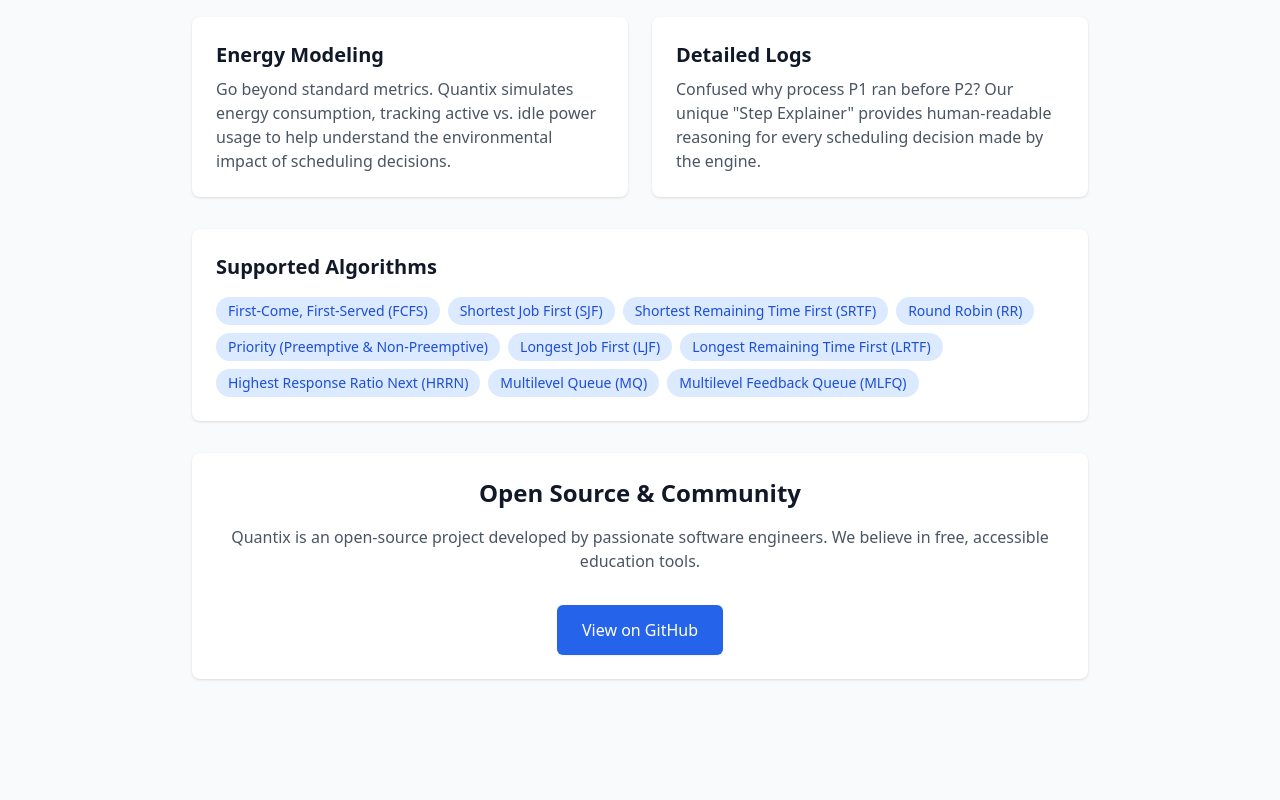
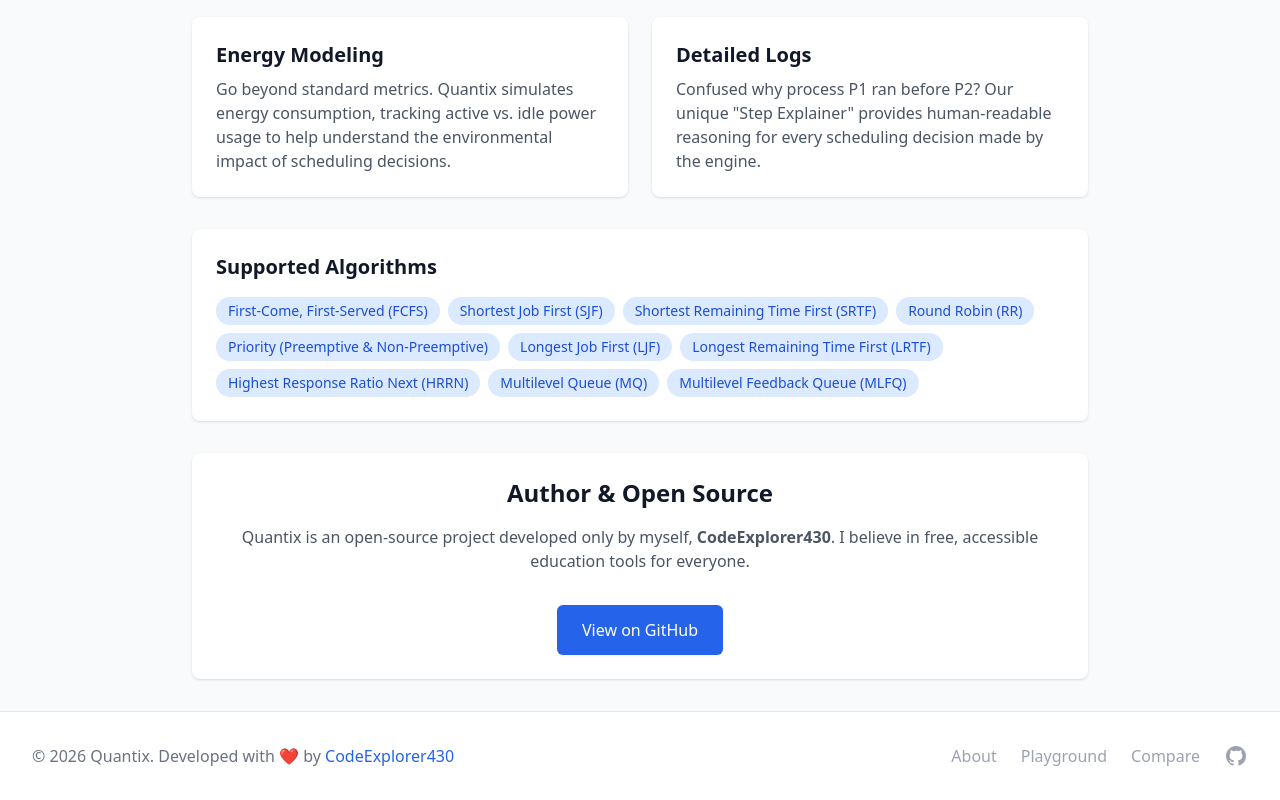
Before and after one commit to CodeExplorer430/cpu-scheduling-visualizer, a React (Vite) app in the folder frontend/: page /about in a window 1280 px wide. Shown: the part 819-1619 px from the top of the page. Before the commit the page ends 1530 px from the top, so only its background shows below. Built offline with nearby package versions, Linux system fonts and the light colour scheme.

Commit message:
docs: update mission statement and author info on About page, and add global Footer

```diff
--- a/frontend/src/App.tsx
+++ b/frontend/src/App.tsx
@@ -11,6 +11,7 @@
 import { ThemeProvider } from './context/ThemeContext';
 import { AuthProvider } from './context/AuthContext';
 import { Header } from './components/layout/Header';
+import { Footer } from './components/layout/Footer';
 
 // --- Initial Data ---
 const initialProcesses: Process[] = [
@@ -28,6 +29,7 @@
       <main className="flex-1 max-w-7xl w-full mx-auto px-4 sm:px-6 lg:px-8 py-4 sm:py-8">
         {children}
       </main>
+      <Footer />
     </div>
   );
 }
--- /dev/null
+++ b/frontend/src/components/layout/Footer.tsx
@@ -0,0 +1,65 @@
+import React from 'react';
+import { Link } from 'react-router-dom';
+import { useTranslation } from 'react-i18next';
+
+export const Footer: React.FC = () => {
+  const { t } = useTranslation();
+  const currentYear = new Date().getFullYear();
+
+  return (
+    <footer className="bg-white dark:bg-gray-800 border-t border-gray-200 dark:border-gray-700 transition-colors duration-200">
+      <div className="max-w-7xl mx-auto py-8 px-4 sm:px-6 lg:px-8">
+        <div className="md:flex md:items-center md:justify-between">
+          <div className="flex justify-center space-x-6 md:order-2">
+            <Link
+              to="/about"
+              className="text-gray-400 hover:text-gray-500 dark:hover:text-gray-300 transition-colors"
+            >
+              {t('nav.about')}
+            </Link>
+            <Link
+              to="/"
+              className="text-gray-400 hover:text-gray-500 dark:hover:text-gray-300 transition-colors"
+            >
+              {t('nav.playground')}
+            </Link>
+            <Link
+              to="/compare"
+              className="text-gray-400 hover:text-gray-500 dark:hover:text-gray-300 transition-colors"
+            >
+              {t('nav.compare')}
+            </Link>
+            <a
+              href="https://github.com/CodeExplorer430/quantix"
+              target="_blank"
+              rel="noreferrer"
+              className="text-gray-400 hover:text-gray-500 dark:hover:text-gray-300 transition-colors"
+            >
+              <span className="sr-only">GitHub</span>
+              <svg className="h-6 w-6" fill="currentColor" viewBox="0 0 24 24">
+                <path
+                  fillRule="evenodd"
+                  d="M12 2C6.477 2 2 6.484 2 12.017c0 4.425 2.865 8.18 6.839 9.504.5.092.682-.217.682-.483 0-.237-.008-.868-.013-1.703-2.782.605-3.369-1.343-3.369-1.343-.454-1.158-1.11-1.466-1.11-1.466-.908-.62.069-.608.069-.608 1.003.07 1.531 1.032 1.531 1.032.892 1.53 2.341 1.088 2.91.832.092-.647.35-1.088.636-1.338-2.22-.253-4.555-1.113-4.555-4.951 0-1.093.39-1.988 1.029-2.688-.103-.253-.446-1.272.098-2.65 0 0 .84-.27 2.75 1.026A9.564 9.564 0 0112 6.844c.85.004 1.705.115 2.504.337 1.909-1.296 2.747-1.027 2.747-1.027.546 1.379.202 2.398.1 2.651.64.7 1.028 1.595 1.028 2.688 0 3.848-2.339 4.695-4.566 4.943.359.309.678.92.678 1.855 0 1.338-.012 2.419-.012 2.747 0 .268.18.58.688.482A10.019 10.019 0 0022 12.017C22 6.484 17.522 2 12 2z"
+                  clipRule="evenodd"
+                />
+              </svg>
+            </a>
+          </div>
+          <div className="mt-8 md:mt-0 md:order-1">
+            <p className="text-center text-base text-gray-500 dark:text-gray-400">
+              &copy; {currentYear} Quantix. Developed with ❤️ by{' '}
+              <a
+                href="https://github.com/CodeExplorer430"
+                target="_blank"
+                rel="noreferrer"
+                className="font-medium text-blue-600 dark:text-blue-400 hover:underline"
+              >
+                CodeExplorer430
+              </a>
+            </p>
+          </div>
+        </div>
+      </div>
+    </footer>
+  );
+};
--- a/frontend/src/pages/About.tsx
+++ b/frontend/src/pages/About.tsx
@@ -21,11 +21,11 @@
       {/* Mission */}
       <Card>
         <div className="prose dark:prose-invert max-w-none">
-          <h2 className="text-2xl font-bold mb-4 flex items-center">
-            <span className="text-blue-500 mr-2">Target</span> Mission
+          <h2 className="text-2xl font-bold mb-4 flex items-center text-gray-900 dark:text-white">
+            <span className="text-blue-500 mr-2">Our</span> Mission
           </h2>
           <p className="text-gray-700 dark:text-gray-300 leading-relaxed">
-            Operating Systems concepts can be abstract and difficult to grasp. **Quantix** bridges
+            Operating Systems concepts can be abstract and difficult to grasp. <strong>Quantix</strong> bridges
             the gap between theory and practice by providing a visual, interactive platform to
             explore how CPU schedulers work under the hood. Whether you're analyzing the efficiency
             of Round Robin or the complexity of Multilevel Feedback Queues, Quantix offers a
@@ -101,10 +101,10 @@
       {/* Team / Open Source */}
       <Card>
         <div className="text-center space-y-4">
-          <h2 className="text-2xl font-bold">Open Source & Community</h2>
+          <h2 className="text-2xl font-bold text-gray-900 dark:text-white">Author & Open Source</h2>
           <p className="text-gray-600 dark:text-gray-300">
-            Quantix is an open-source project developed by passionate software engineers. We believe
-            in free, accessible education tools.
+            Quantix is an open-source project developed only by myself, <strong>CodeExplorer430</strong>. I believe
+            in free, accessible education tools for everyone.
           </p>
           <div className="pt-4">
             <a
```
